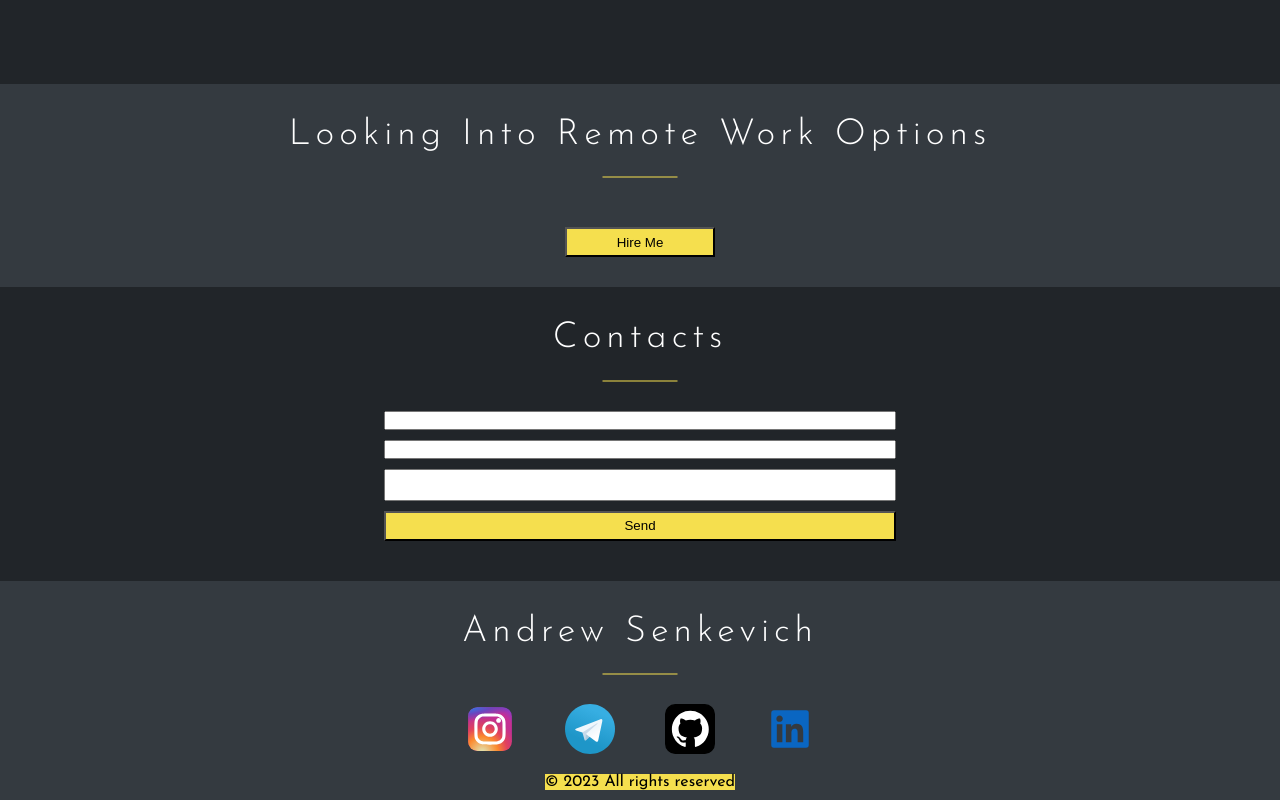
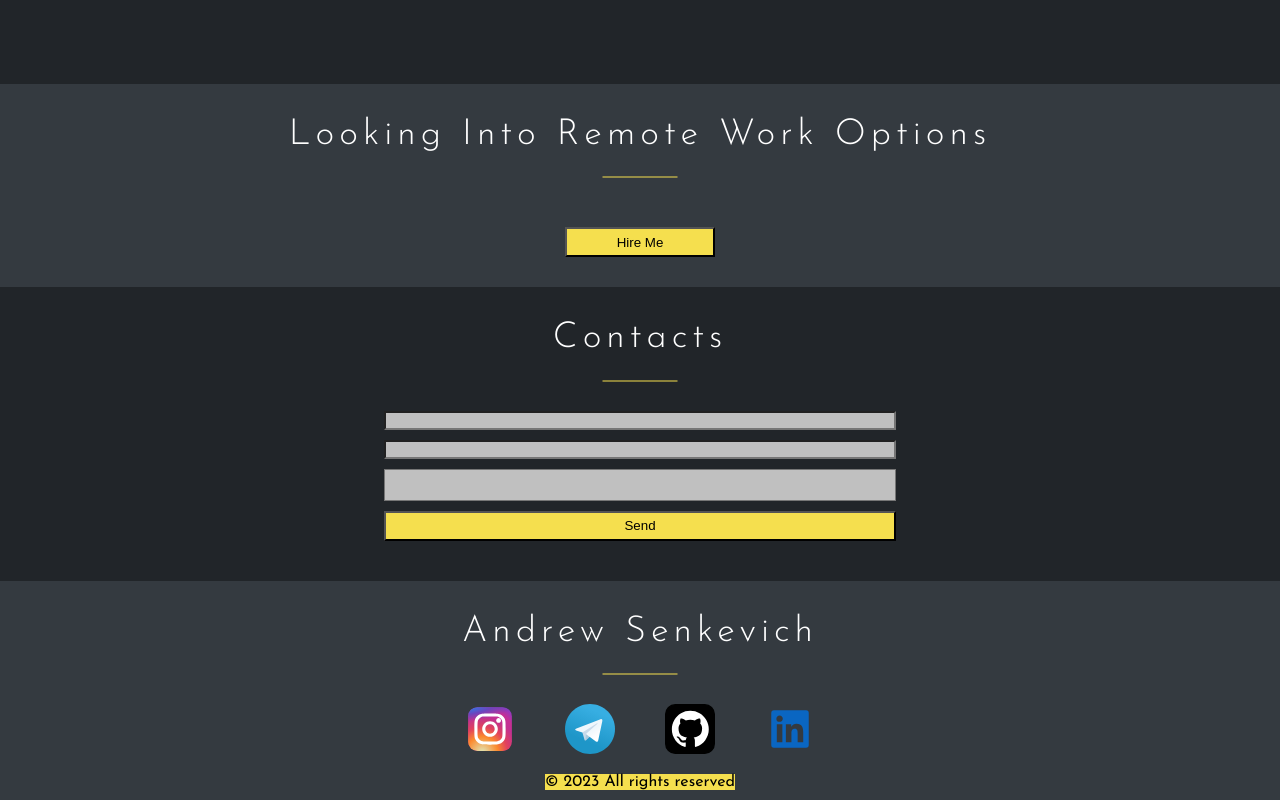
Before and after one commit to Sene4kaaa/portfolio, a React (Create React App) app: page / in a window 1280 px wide. Shown: the part 2623-3423 px from the top of the page. Built offline with nearby package versions, Linux system fonts and the light colour scheme.

Commit message:
Refactoring code

```diff
--- a/src/components/Contacts/Contacts.module.scss
+++ b/src/components/Contacts/Contacts.module.scss
@@ -22,8 +22,14 @@
       .form input, .form textarea {
         width: 100%;
       }
+
+      .input {
+        background-color: silver;
+      }
+
       .textarea {
         resize: none;
+        background-color: silver;
       }
 
       .button {
--- a/src/components/Contacts/Contacts.tsx
+++ b/src/components/Contacts/Contacts.tsx
@@ -10,8 +10,8 @@ export const Contacts = () => {
             <div className={`${styleContainer.container} ${s.contactsContainer} `}>
                 <Title title={'Contacts'}/>
                 <form className={s.form}>
-                    <input type={"text"}/>
-                    <input type={"text"}/>
+                    <input type={"text"} className={s.input}/>
+                    <input type={"text"} className={s.input}/>
                     <textarea className={s.textarea}/>
                     <button type={"submit"} className={s.button}>Send</button>
                 </form>
```
